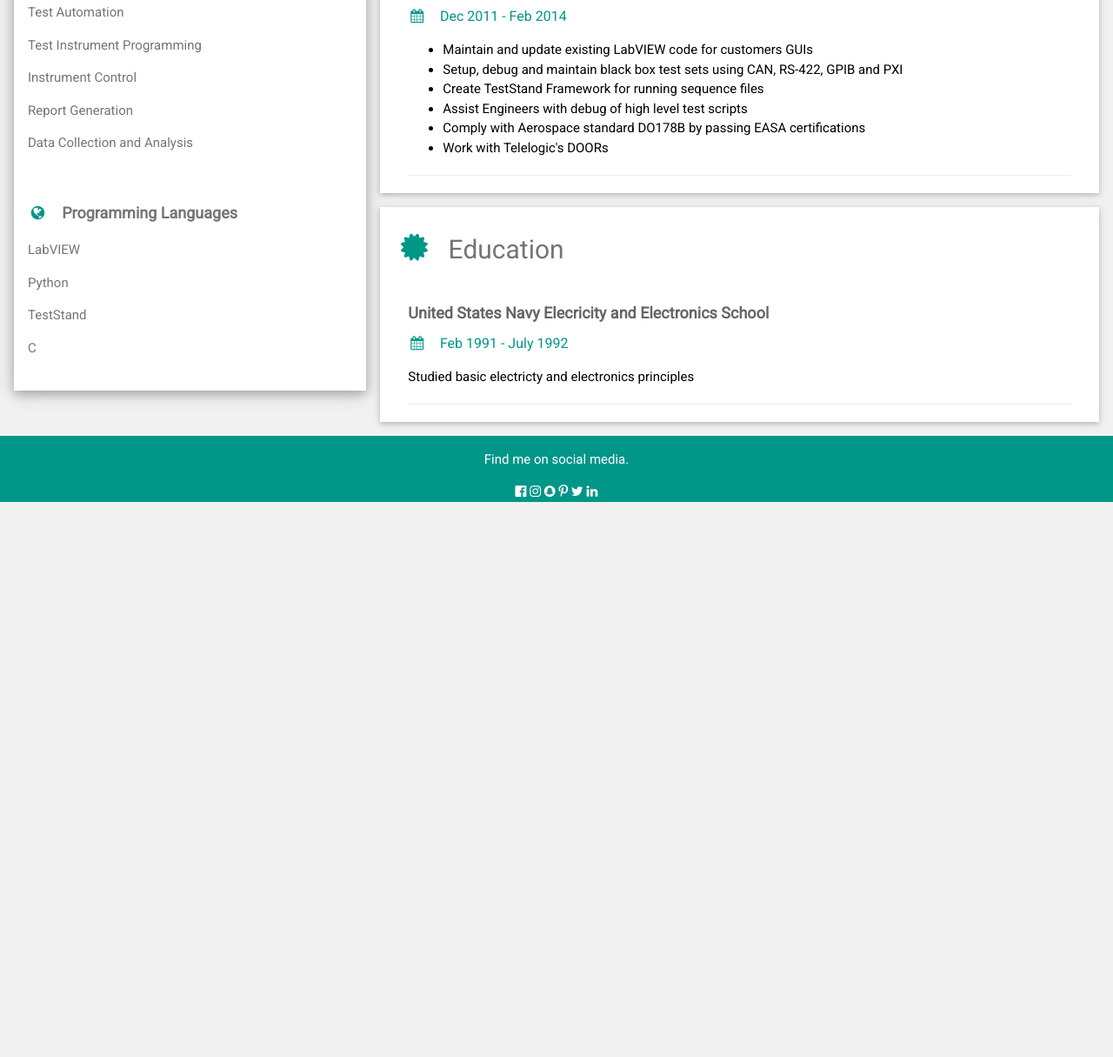
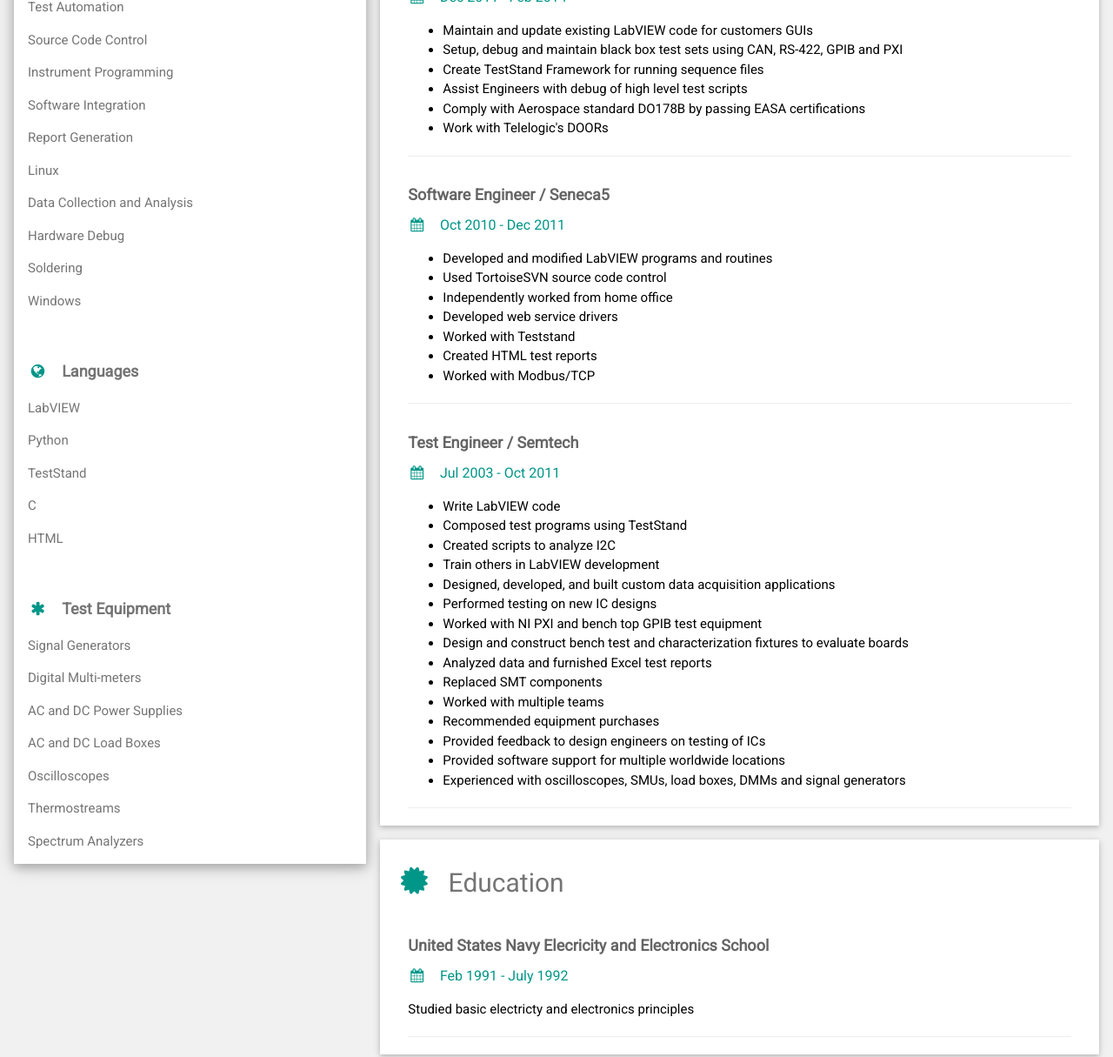
Before and after one commit to brianlachlan/webpage, a plain HTML site: page index.html in a window 1280 px wide. Shown: the part 618-1833 px from the top of the page at 87% size. Before the commit the page ends 1195 px from the top, so only its background shows below. Drawn offline with nearby package versions, Linux system fonts and the light colour scheme.

Commit message:
added alot of changes

```diff
--- a/index.html
+++ b/index.html
@@ -22,14 +22,13 @@ html,body,h1,h2,h3,h4,h5,h6 {font-family: "Roboto", sans-serif}
 
       <div class="w3-white w3-text-grey w3-card-4">
         <div class="w3-display-container">
-          <img src="images/me.png" style="width:100%" alt="Avatar">
-          <div class="w3-display-bottomleft w3-container w3-text-white">
+          <img src="images/me2.jpg" style="width:100%" alt="Avatar">
 
-          </div>
-		  <h2>Brian L McLean</h2>
+
         </div>
+		<h2>Brian L McLean</h2>
         <div class="w3-container">
-          <p><i class="fa fa-briefcase fa-fw w3-margin-right w3-large w3-text-teal"></i>LabVIEW Developer</p>
+          <p><i class="fa fa-briefcase fa-fw w3-margin-right w3-large w3-text-teal"></i>Test Engineer</p>
           <p><i class="fa fa-home fa-fw w3-margin-right w3-large w3-text-teal"></i>Raleigh NC</p>
 		  <p><i class="fa fa-phone fa-fw w3-margin-right w3-large w3-text-teal"></i>9196715126</p>
           <p><i class="fa fa-envelope fa-fw w3-margin-right w3-large w3-text-teal"></i>brianlachlan@hotmail.com</p>
@@ -38,19 +37,34 @@ html,body,h1,h2,h3,h4,h5,h6 {font-family: "Roboto", sans-serif}
 
           <p class="w3-large"><b><i class="fa fa-asterisk fa-fw w3-margin-right w3-text-teal"></i>Skills</b></p>
           <p>Test Automation</p>
-          <p>Test Instrument Programming</p>
-		  <p>Instrument Control</p>
+		  <p>Source Code Control</p>
+          <p>Instrument Programming</p>
+		  <p>Software Integration</p>
           <p>Report Generation</p>
+		  <p>Linux</p>
           <p>Data Collection and Analysis</p>
+		  <p>Hardware Debug</p>
+		  <p>Soldering</p>
+		  <p>Windows</p>
 
           <br>
 
-          <p class="w3-large w3-text-theme"><b><i class="fa fa-globe fa-fw w3-margin-right w3-text-teal"></i>Programming Languages</b></p>
+          <p class="w3-large w3-text-theme"><b><i class="fa fa-globe fa-fw w3-margin-right w3-text-teal"></i>Languages</b></p>
           <p>LabVIEW</p>
           <p>Python</p>
           <p>TestStand</p>
 		  <p>C</p>
+		  <p>HTML</p>
           <br>
+
+		  <p class="w3-large"><b><i class="fa fa-asterisk fa-fw w3-margin-right w3-text-teal"></i>Test Equipment</b></p>
+          <p>Signal Generators</p>
+		  <p>Digital Multi-meters</p>
+          <p>AC and DC Power Supplies</p>
+		  <p>AC and DC Load Boxes</p>
+          <p>Oscilloscopes</p>
+          <p>Thermostreams</p>
+		  <p>Spectrum Analyzers</p>
         </div>
       </div><br>
 
@@ -74,7 +88,7 @@ html,body,h1,h2,h3,h4,h5,h6 {font-family: "Roboto", sans-serif}
 				<li>Worked with Surround source code control system</li>
 				<li>Wrote python scripts to control test equipment</li>
 				<li>Diagnosed test set failures</li>
-				<li>Worked with digitizers, oscilloscopes,  AC supplies/ loads, DC supplies/loads, signal generators, DMMs, muxes and matrices</li>
+				<li>Worked with digitizers, AC and DC supplies/ loads, signal generators, DMMs, muxes and matrices</li>
 				<li>Used TestTrack corrective action reporting tool</li>
 				<li>Performed integration role on new software development and hardware</li>
 				<li>Used python scripts to set  file permissions</li>
@@ -100,7 +114,47 @@ html,body,h1,h2,h3,h4,h5,h6 {font-family: "Roboto", sans-serif}
 		   </p>
           <hr>
         </div>
+        <div class="w3-container">
+          <h5 class="w3-opacity"><b>Software Engineer / Seneca5</b></h5>
+          <h6 class="w3-text-teal"><i class="fa fa-calendar fa-fw w3-margin-right"></i>Oct 2010 - Dec 2011</h6>
+          <p>
+			<ul>
+				<li>Developed and modified LabVIEW programs and routines</li>
+				<li>	Used TortoiseSVN source code control</li>
+				<li>	Independently worked from home office</li>
+				<li>	Developed web service drivers</li>
+				<li>	Worked with Teststand</li>
+				<li>	Created HTML test reports</li>
+				<li>	Worked with Modbus/TCP</li>
 
+			</ul>
+		   </p>
+          <hr>
+        </div>
+		<div class="w3-container">
+          <h5 class="w3-opacity"><b>Test Engineer / Semtech</b></h5>
+          <h6 class="w3-text-teal"><i class="fa fa-calendar fa-fw w3-margin-right"></i>Jul 2003 - Oct 2011</h6>
+          <p>
+			<ul>
+				<li>Write LabVIEW code</li>
+				<li>Composed test programs using TestStand</li>
+				<li>Created scripts to analyze I2C</li>
+				<li>Train others in LabVIEW development</li>
+				<li>Designed, developed, and built custom data acquisition applications</li>
+				<li>Performed testing on new IC designs</li>
+				<li>Worked with NI PXI and bench top GPIB test equipment</li>
+				<li>Design and construct bench test and characterization fixtures to evaluate boards</li>
+				<li>Analyzed data and furnished Excel test reports</li>
+				<li>Replaced SMT components</li>
+				<li>Worked with multiple teams </li>
+				<li>Recommended equipment purchases</li>
+				<li>Provided feedback to design engineers on testing of ICs</li>
+				<li>Provided software support for multiple worldwide locations</li>
+				<li>Experienced with oscilloscopes, SMUs, load boxes, DMMs and signal generators</li>
+			</ul>
+		   </p>
+          <hr>
+        </div>
       </div>
 
       <div class="w3-container w3-card-2 w3-white">
```
